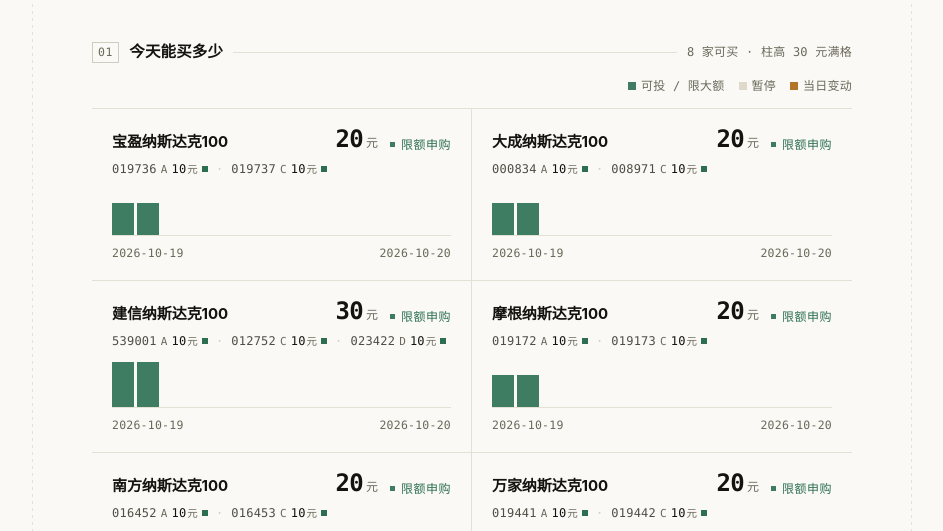
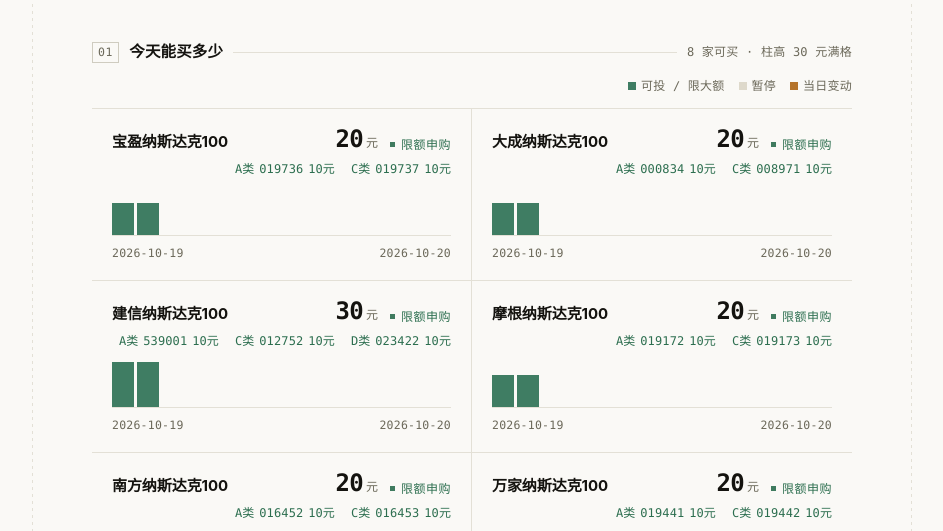
Before and after one commit to liqt91/ndx_limit, an Astro site: page / in a window 1280 px wide. Shown: the part 255-786 px from the top of the page, without its empty margins (168-1111 px from the left). Built offline with nearby package versions, Linux system fonts and the light colour scheme; Astro itself is replaced by a stand-in of ours.

Commit message:
份额段：整段同色、去掉分隔点与色块、右对齐、类别固定 ACDF 序
- 每段合成一个 a > span.sh-txt：「A类 539001 10元」整段一个颜色（可买墨绿、
  暂停/封闭红、未公布灰，映射集中在新加的 amountClass()），不再只有金额染色
- 删掉「·」分隔点与 6px 状态色块：段与段之间只留 16px 空白，段内用负
  word-spacing 收紧，三个份额在 320px 上都挤得进一行（原来 375 就要折行）
- 份额行右对齐，与右上角额度/状态同一列
- 类别固定 A → C → D → E → F：天弘的 D 类在 funds.json 里是独立条目，
  按 fund 内排序管不到跨条目，改在首页/我的基金分组后统一排
- 悬停下划线改用 text-decoration + offset 3px：段内已是单一文本盒，线连续；
  用背景线贴盒底会压住字形底部

```diff
--- a/src/components/FamilyCard.astro
+++ b/src/components/FamilyCard.astro
@@ -1,6 +1,6 @@
 ---
 import type { FundShare, PurchaseStatus, DayPoint } from '../data/types';
-import { STATUS_LABEL, statusClass } from '../lib/status';
+import { STATUS_LABEL, amountClass } from '../lib/status';
 import Bars from './Bars.astro';
 
 interface Props {
@@ -98,38 +98,22 @@
     </div>
   </div>
 
-  {/* 份额压成一行流水：代码 类别 额度 状态点，段间中点分隔。
-      一行放不下时（窄屏/份额多）自然折行，行距极小，仍比原来一档一行的三段式矮。
-      每段仍是独立链接，点哪只进哪只的详情页；全名与状态放 title/aria-label。 */}
+  {/* 份额压成一行流水：类别 代码 额度，段与段之间用空白隔开，不再放「·」。
+      状态不另设色块——整段一个颜色，买得到是绿的，买不到是红的 0 元。
+      「0 元」不是猜的额度，是「今天单日可买 0 元」这个事实；额度未公布（UNKNOWN）
+      既不冒充能买也不冒充不能买，留灰字。
+      每段整段不可拆（nowrap），一行放不下时按段折行，绝不把「A类」和代码劈开。 */}
   <div class="fam-shares">
     {
-      shares.map((s, i) => (
-        /* 分隔点包在「组」里而跟着后一个份额走：折行时整组往下掉，
-           不会在上一行末尾留下一个孤零零的 · */
-        <span class="sh-grp">
-          {i > 0 && <span class="sh-sep">·</span>}
-          <a
-            class="sh"
-            href={`/f/${s.code}`}
-            title={`${s.shortName} · ${STATUS_LABEL[s.purchaseStatus]}`}
-            aria-label={`${s.code} ${s.shareClass} 类${s.dailyLimit != null ? ` 单日 ${s.dailyLimit} 元` : ''} · ${STATUS_LABEL[s.purchaseStatus]}`}
-          >
-            <span class="sh-code">{s.code}</span>
-            <span class="sh-cls">{s.shareClass}</span>
-            {s.limitMissing ? (
-              <span class="sh-lim is-unknown">待核验</span>
-            ) : s.dailyLimit != null ? (
-              /* 数字与「元」之间不能有换行/缩进：Astro 会把那段空白渲染成一个空格，
-                 视觉上变成「10  元」，整行显得松 */
-              <span class="sh-lim">{s.dailyLimit}<i>元</i></span>
-            ) : null}
-            <span
-              class={`st-dot ${statusClass(s.purchaseStatus)}`}
-              title={STATUS_LABEL[s.purchaseStatus]}
-              aria-hidden="true"
-            />
-          </a>
-        </span>
+      shares.map((s) => (
+        <a
+          class={`sh ${amountClass(s.purchaseStatus)}`}
+          href={`/f/${s.code}`}
+          title={`${s.shortName} · ${STATUS_LABEL[s.purchaseStatus]}`}
+          aria-label={`${s.shareClass} 类 ${s.code}${s.dailyLimit != null ? ` 单日 ${s.dailyLimit} 元` : ''} · ${STATUS_LABEL[s.purchaseStatus]}`}
+        >
+          <span class="sh-txt">{s.shareClass}类 {s.code} {s.limitMissing ? '待核验' : `${s.dailyLimit ?? 0}元`}</span>
+        </a>
       ))
     }
   </div>
--- a/src/data/loader.ts
+++ b/src/data/loader.ts
@@ -67,6 +67,10 @@
   const overrides = readJson<Record<string, any>>('direct-overrides.json', {});
 
   const shares: FundShare[] = [];
+
+  // 份额类别的次序在分组之后排（见 index.astro / my.astro）：
+  // 同一家族的不同类别可能横跨 funds.json 里多个条目（天弘的 D 类就单独一条），
+  // 在这里按 fund 排序管不到跨条目的先后。
 
   for (const f of funds) {
     for (const c of f.codes) {
--- a/src/lib/status.ts
+++ b/src/lib/status.ts
@@ -28,3 +28,26 @@
         ? 'st-unknown'
         : 'st-ok';
 }
+
+/**
+ * 份额类别的固定次序：A → C → D → E → F → 其它。
+ * 抓取顺序不靠谱——天弘纳斯达克100 的 D 类在 funds.json 里是独立条目，排出来是 D/A/C；
+ * 读者要在一行里找「C 类」就得来回横跳。页面上永远按字母序排，位置就固定了。
+ */
+const CLASS_ORDER = 'ACDEFGHIJ';
+export function classRank(cls: string): number {
+  const i = CLASS_ORDER.indexOf((cls || '').toUpperCase());
+  return i < 0 ? 99 : i;
+}
+
+/**
+ * 额度数字的配色：买得到就是绿的，买不到就是红的。
+ * 与 statusClass 不同——封闭期在状态标签里用赭黄（还有"看公告"的意味），
+ * 但它在"今天能买多少"这个语境下就是 0 元，跟暂停一样该红。
+ * UNKNOWN 既不是能买也不是不能买，保持灰色，不冒充结果。
+ */
+export function amountClass(s: PurchaseStatus): string {
+  if (s === 'OPEN' || s === 'LIMITED') return 'st-ok';
+  if (s === 'UNKNOWN') return 'st-unknown';
+  return 'st-stop';
+}
--- a/src/pages/index.astro
+++ b/src/pages/index.astro
@@ -3,7 +3,7 @@
 import FamilyCard from '../components/FamilyCard.astro';
 import SectionHead from '../components/SectionHead.astro';
 import { loadTodaySnapshot, loadDailyChanges, getTradingContext, tradingWindowMap } from '../data/loader';
-import { STATUS_SHORT } from '../lib/status';
+import { STATUS_SHORT, classRank } from '../lib/status';
 import type { FundShare } from '../data/types';
 
 const snap = loadTodaySnapshot();
@@ -15,6 +15,11 @@
   const key = `${s.company}|${s.baseName}|${s.currency}`;
   if (!byGroup.has(key)) byGroup.set(key, { currency: s.currency, shares: [] });
   byGroup.get(key)!.shares.push(s);
+}
+// 类别次序固定成 A → C → D → E → F：同一家族的类别可能分属 funds.json 里多个条目
+// （天弘的 D 类就是单独一条），不排的话卡片上会出现「D类 / A类 / C类」这种跳序
+for (const g of byGroup.values()) {
+  g.shares.sort((a, b) => classRank(a.shareClass) - classRank(b.shareClass));
 }
 const groups = [...byGroup.values()];
 const cny = groups.filter((g) => g.currency === 'CNY');
--- a/src/pages/my.astro
+++ b/src/pages/my.astro
@@ -2,6 +2,7 @@
 import BaseLayout from '../layouts/BaseLayout.astro';
 import FamilyCard from '../components/FamilyCard.astro';
 import { loadAllShares } from '../data/loader';
+import { classRank } from '../lib/status';
 import type { FundShare } from '../data/types';
 
 const shares = loadAllShares();
@@ -10,6 +11,10 @@
   const k = `${s.company}|${s.baseName}|${s.currency}`;
   if (!byGroup.has(k)) byGroup.set(k, { currency: s.currency, shares: [] });
   byGroup.get(k)!.shares.push(s);
+}
+// 与首页同一条规则：卡片上的类别次序固定成 A → C → D → E → F
+for (const g of byGroup.values()) {
+  g.shares.sort((a, b) => classRank(a.shareClass) - classRank(b.shareClass));
 }
 const groups = [...byGroup.values()];
 ---
--- a/src/styles/global.css
+++ b/src/styles/global.css
@@ -493,36 +493,36 @@
 .st-closed { color: var(--warn); }
 .st-unknown { color: var(--ink-3); }
 
-/* 份额流水行：代码 + 类别 + 额度 + 状态点，一行排完，段间中点分隔。
+/* 份额流水行：类别 + 代码 + 额度，一段一个链接，段与段之间用空白隔开。
    原来是每条份额占一整行（代码左、额度右，靠 justify-content: space-between 拉开），
-   三份额就是三行、白白多出 80px 高。压成流水后整行 12px 等宽字，与柱图之间只留一点呼吸。
-   放不下（窄屏或多份额）就折行——flex-wrap 兜底，不至于溢出。 */
+   三份额就是三行、白白多出 80px 高。压成流水后整行 12px 等宽字，与柱图之间只留一点呼吸。 */
 .fam-shares {
   display: flex; flex-wrap: wrap; align-items: baseline;
+  /* 右对齐：与右上角的额度/状态同一列，卡片右侧形成一条干净的边 */
+  justify-content: flex-end;
+  column-gap: 16px; row-gap: 2px;
   margin: 6px 0 0;
   font-family: var(--mono);
   font-size: 12px; line-height: 1.55; letter-spacing: 0.01em;
+  /* 段内用真空格分词，靠负 word-spacing 收紧：比给三个 span 各加 margin 更省宽度，
+     省下来的正是「A类 → 10元」中间那两处空白，三个份额才挤得进一行 */
+  word-spacing: -2.5px;
 }
-.sh-grp { display: inline-flex; align-items: baseline; white-space: nowrap; }
-.sh { display: inline-flex; align-items: baseline; gap: 4px; color: var(--ink-2); transition: color 0.12s; }
-.sh:hover { color: var(--ink); }
-.sh:hover .sh-code { text-decoration: underline; text-underline-offset: 3px; text-decoration-thickness: 1px; }
-.sh-code { letter-spacing: 0.02em; }
-.sh-cls { color: var(--ink-3); font-size: 11px; }
-.sh-lim { color: var(--ink); font-weight: 500; }
-.sh-lim i { font-style: normal; font-weight: 400; font-size: 10.5px; color: var(--ink-3); margin-left: 1px; }
-.sh-lim.is-unknown { color: var(--warn); font-weight: 400; }
-.sh-sep { color: var(--rule-2); margin: 0 8px; }
-
-/* 份额状态色点：颜色来自 .st-ok/.st-stop/... 的 color，背景取 currentColor。
-   文字状态在头部家族块里已有，份额行只留一个 6px 方块——含义放 title/aria-label。 */
-.st-dot {
-  display: inline-block;
-  width: 6px;
-  height: 6px;
-  flex: none;
-  background: currentColor;
-  align-self: center;
+/* 整段一个颜色（.st-ok / .st-stop / .st-unknown 给在 a 上），整段不可拆 */
+.sh { display: inline-block; white-space: nowrap; transition: color 0.12s; }
+/* 整段下划线：段内只有一个文本盒（.sh-txt），text-decoration 天然是连续的一条；
+   位置交给 text-underline-offset（从基线算 3px），比用背景线贴盒底更贴字、不压笔画。
+   注：如果以后再把段内拆成多个 inline 块，装饰会在块边界断开——verify-card-v5 的
+   像素判据就是防这个回退的。 */
+.sh:hover {
+  text-decoration: underline;
+  text-underline-offset: 3px;
+  text-decoration-thickness: 1px;
+}
+.sh:focus-visible { outline: 1px solid var(--ink-2); outline-offset: 3px; }
+/* 单列可视宽只剩 ~295px，12px 的三份额会挤出去：缩一档字号再收段距 */
+@media (max-width: 680px) {
+  .fam-shares { font-size: 11px; column-gap: 12px; }
 }
 
 /* ── 30 天柱图：可投=墨绿，暂停=浅砂，变动=赭黄 ── */
```
